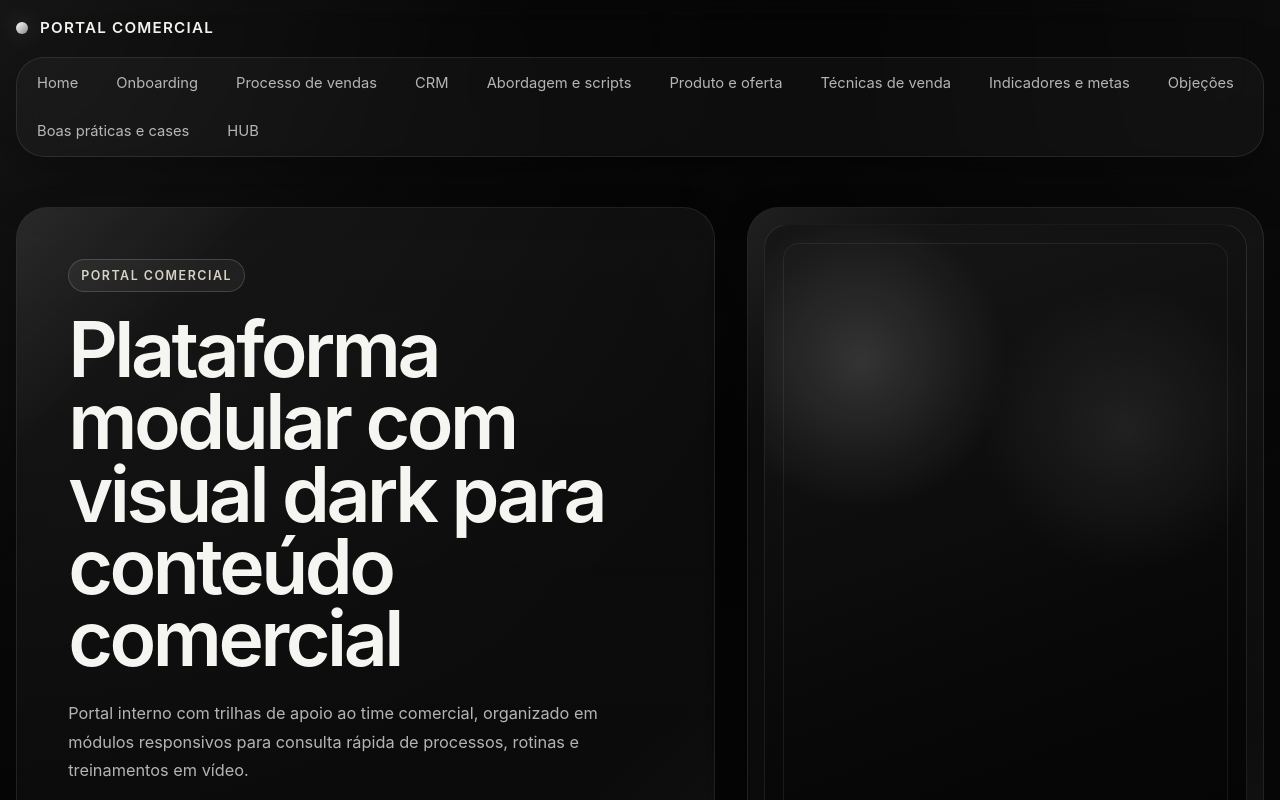
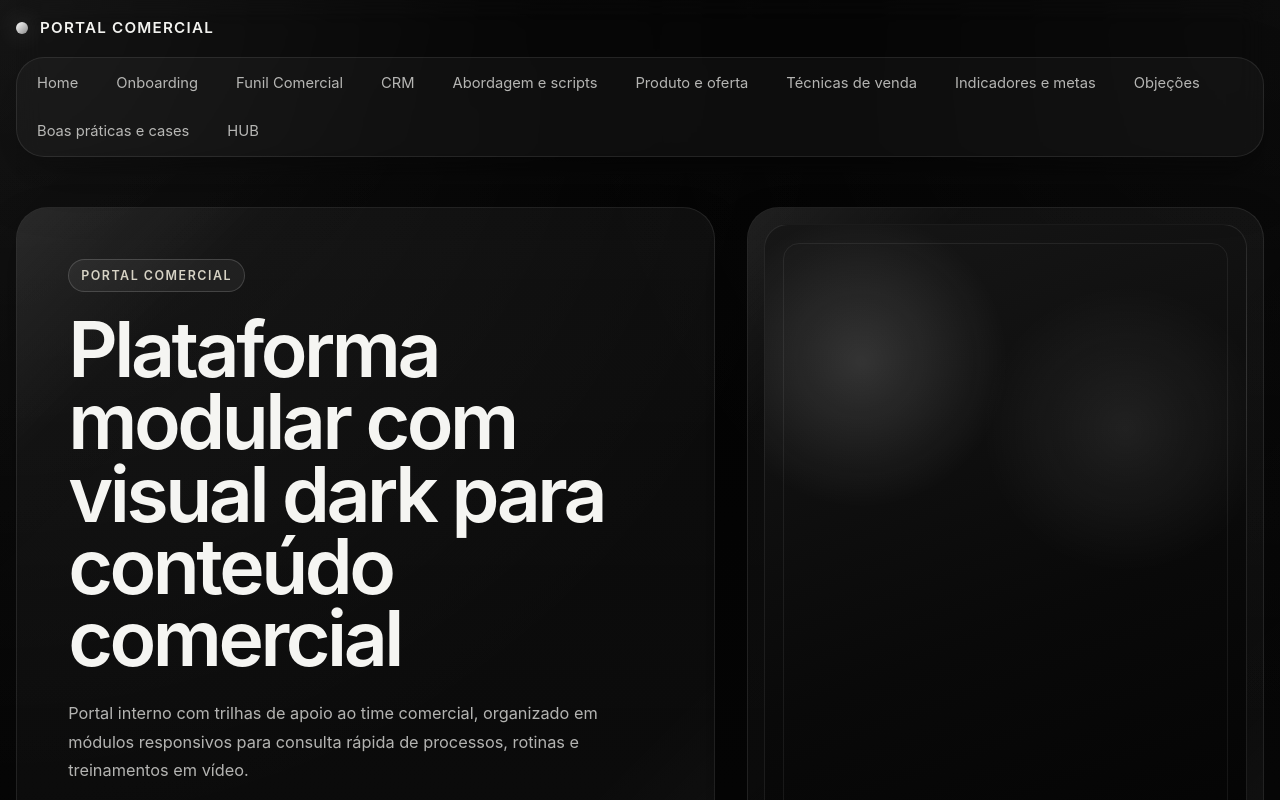
Before and after one commit to Jonatas-F/onbording_comercial, a React (Vite) app: page / in a window 1280 px wide. Shown: the top 800 px of the page. Built offline with nearby package versions, Linux system fonts and the light colour scheme.

Commit message:
feat: altera menu superior para Funil Comercial

```diff
--- a/src/components/layout/AppHeader.jsx
+++ b/src/components/layout/AppHeader.jsx
@@ -3,7 +3,7 @@ import { Link } from 'react-router-dom'
 const navigationLinks = [
   { to: '/', label: 'Home' },
   { to: '/onboarding', label: 'Onboarding' },
-  { to: '/processo-vendas', label: 'Processo de vendas' },
+  { to: '/processo-vendas', label: 'Funil Comercial' },
   { to: '/crm-sankhya', label: 'CRM' },
   { to: '/abordagem-scripts', label: 'Abordagem e scripts' },
   { to: '/produto-oferta', label: 'Produto e oferta' },
```
